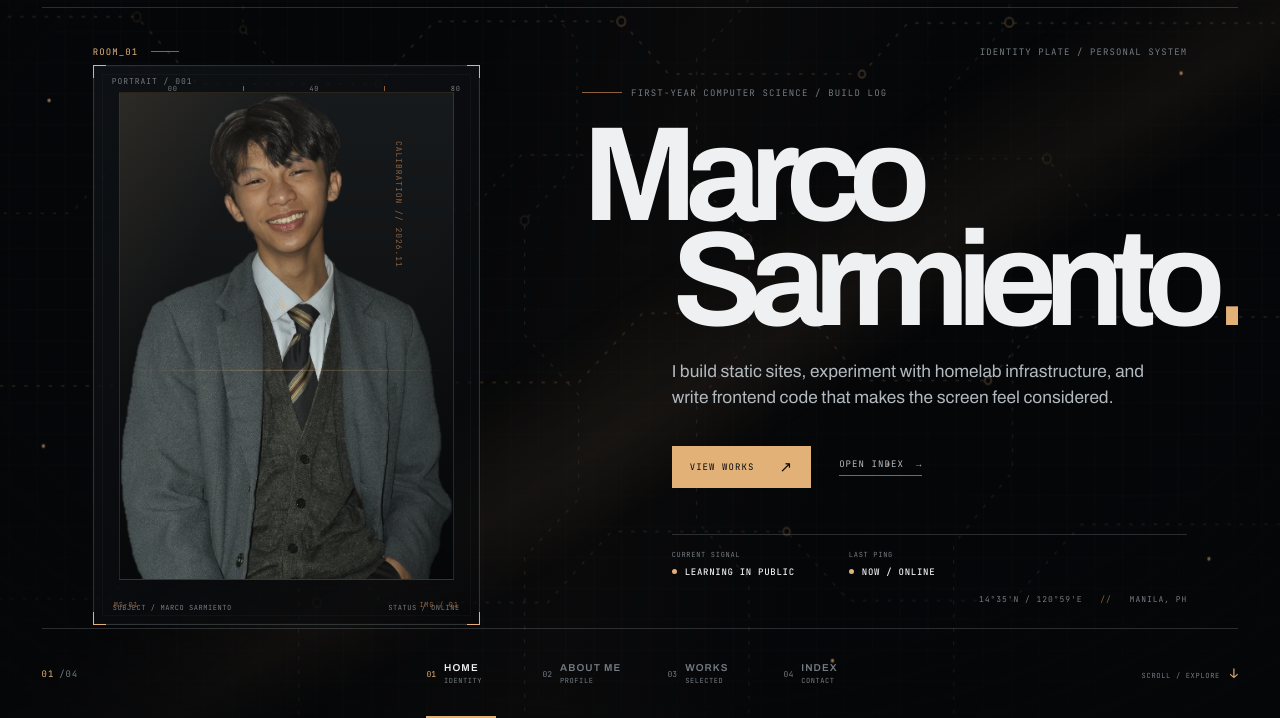
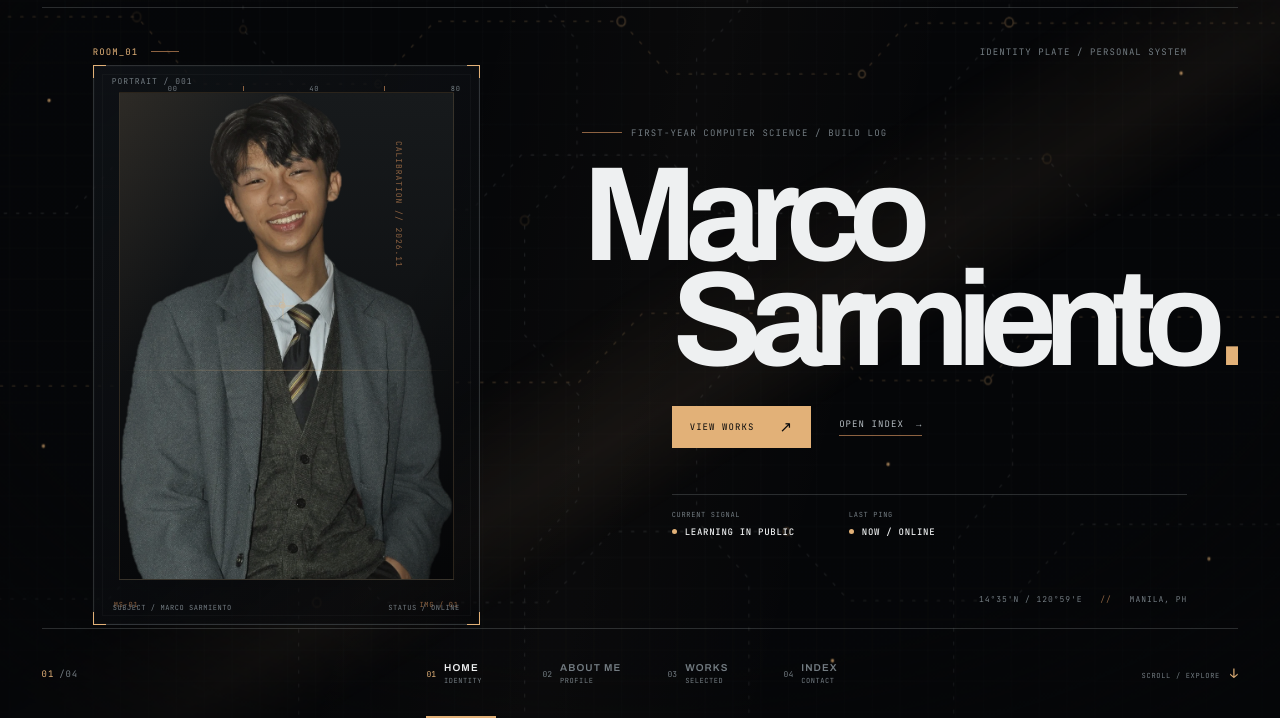
Before and after one commit to MistaEmStoned/Porta, a plain HTML site: page index.html in a window 1280 px wide. Shown: the part 82-800 px from the top of the page. Drawn offline with Linux system fonts and the light colour scheme.

Commit message:
Remove hero lead paragraph from index.html
Removed the hero lead paragraph from the home section.

```diff
--- a/index.html
+++ b/index.html
@@ -96,7 +96,6 @@
             <div class="home-copy">
               <div class="eyebrow"><span class="eyebrow-line"></span><span>FIRST-YEAR COMPUTER SCIENCE / BUILD LOG</span></div>
               <h1 id="home-title"><span>Marco</span><span>Sarmiento<span class="headline-dot">.</span></span></h1>
-              <p class="hero-lead">I build static sites, experiment with homelab infrastructure, and write frontend code that makes the screen feel considered.</p>
               <div class="hero-actions">
                 <a class="button button-primary interactive" href="#works" data-route="#works">VIEW WORKS <span>↗</span></a>
                 <a class="text-link interactive" href="#index" data-route="#index">OPEN INDEX <span>→</span></a>
```
